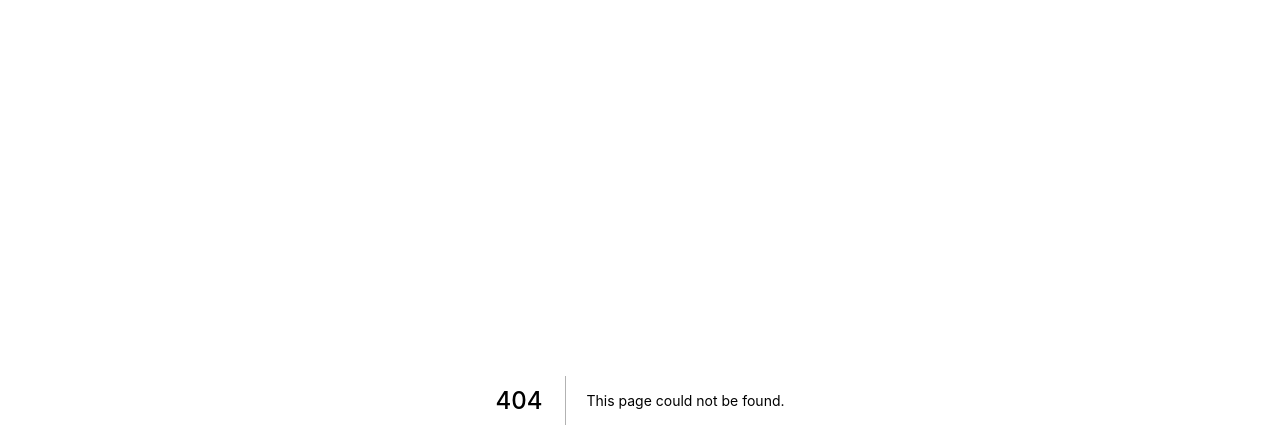
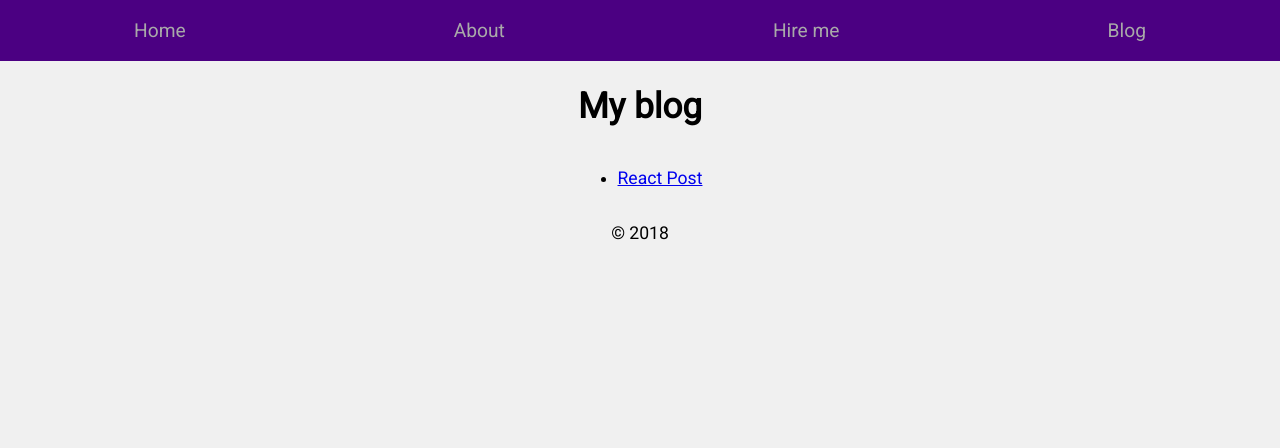
Before and after one commit to kungpotato/ssr-next, a Next.js app: page /blog in a window 1280 px wide. Before the commit this address had no page. Shown: the top 448 px of the page. Built offline with nearby package versions, Linux system fonts and the light colour scheme; a small style sheet from the web is missing.

Commit message:
blog show

```diff
--- a/components/Layout.js
+++ b/components/Layout.js
@@ -20,6 +20,7 @@ export default ({children, title}) => (
             <Link href="/"><a>Home</a></Link>
             <Link href="/about"><a>About</a></Link>
             <Link href="/hireme"><a>Hire me</a></Link>
+            <Link href="/blog"><a>Blog</a></Link>
         </header>
             <h1>{title}</h1>
             {children}
--- /dev/null
+++ b/pages/blog.js
@@ -0,0 +1,12 @@
+import Layout from "../components/Layout"
+import Link from "next/link"
+
+export default () => (
+    <Layout title="My blog">
+        <ul>
+            <li>
+                <Link href="/post?title=React"><a>React Post</a></Link>
+            </li>
+        </ul>
+    </Layout>
+)
```
Also changed, not shown: pages/post.js (added, +17 -0 lines).
